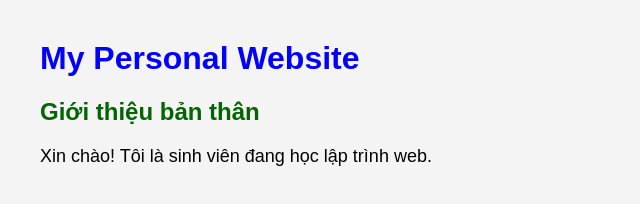
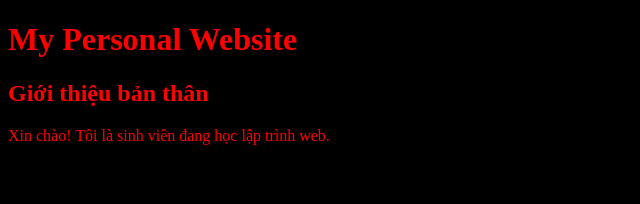
Before and after one commit to dtc245200074-web/personal-intro, a plain HTML site: page index.html in a window 1280 px wide. Shown: the whole page, without its empty margins (0-640 px from the left). Drawn offline with Linux system fonts and the light colour scheme.

Commit message:
Make incorrect CSS changes

```diff
--- a/style.css
+++ b/style.css
@@ -1,17 +1,4 @@
 body {
-    font-family: Arial, sans-serif;
-    margin: 40px;
-    background-color: #f4f4f4;
+    color: red;
+    background-color: black;
 }
-
-h1 {
-    color: blue;
-}
-
-h2 {
-    color: darkgreen;
-}
-
-p {
-    font-size: 18px;
-}
```
